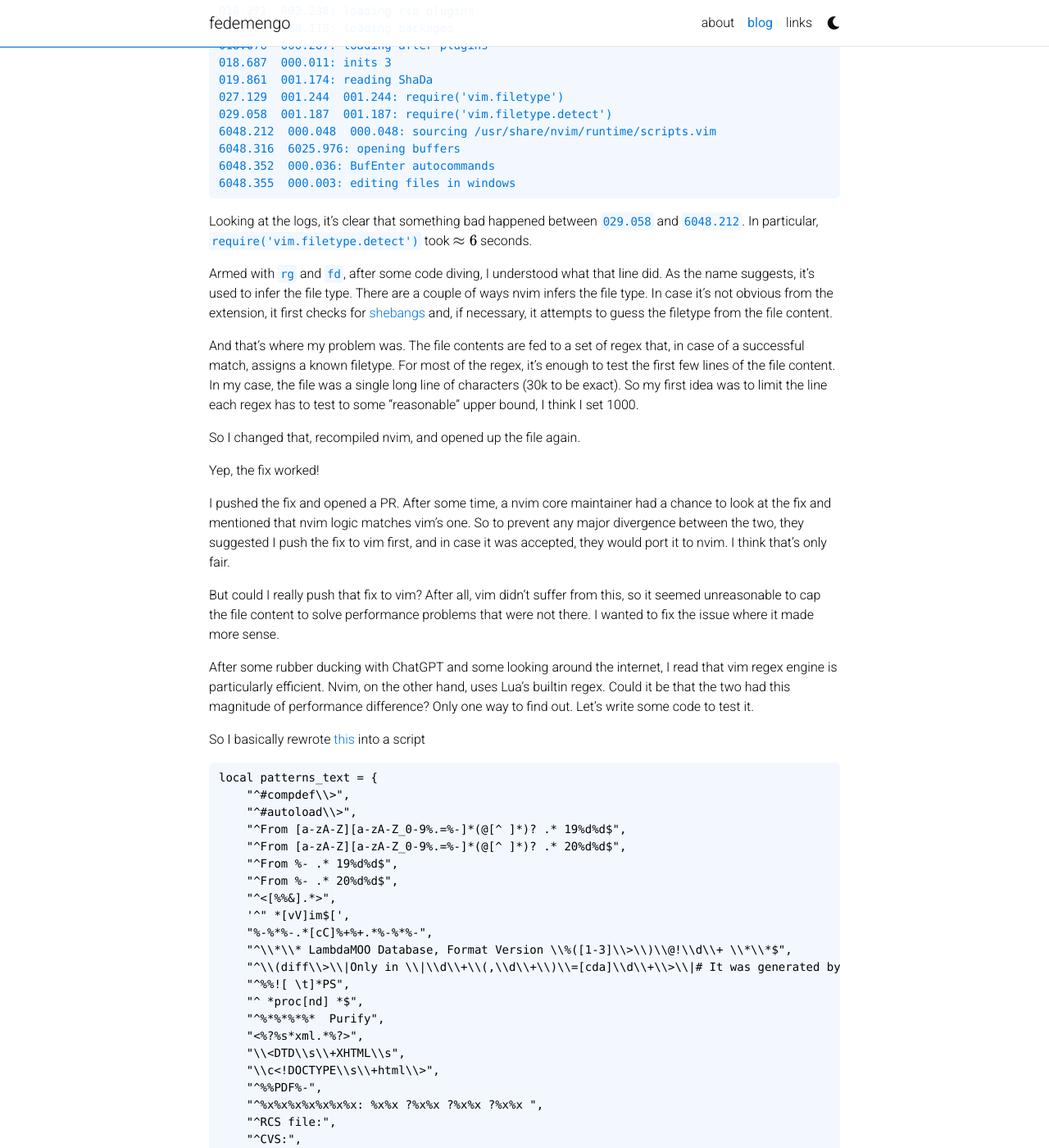
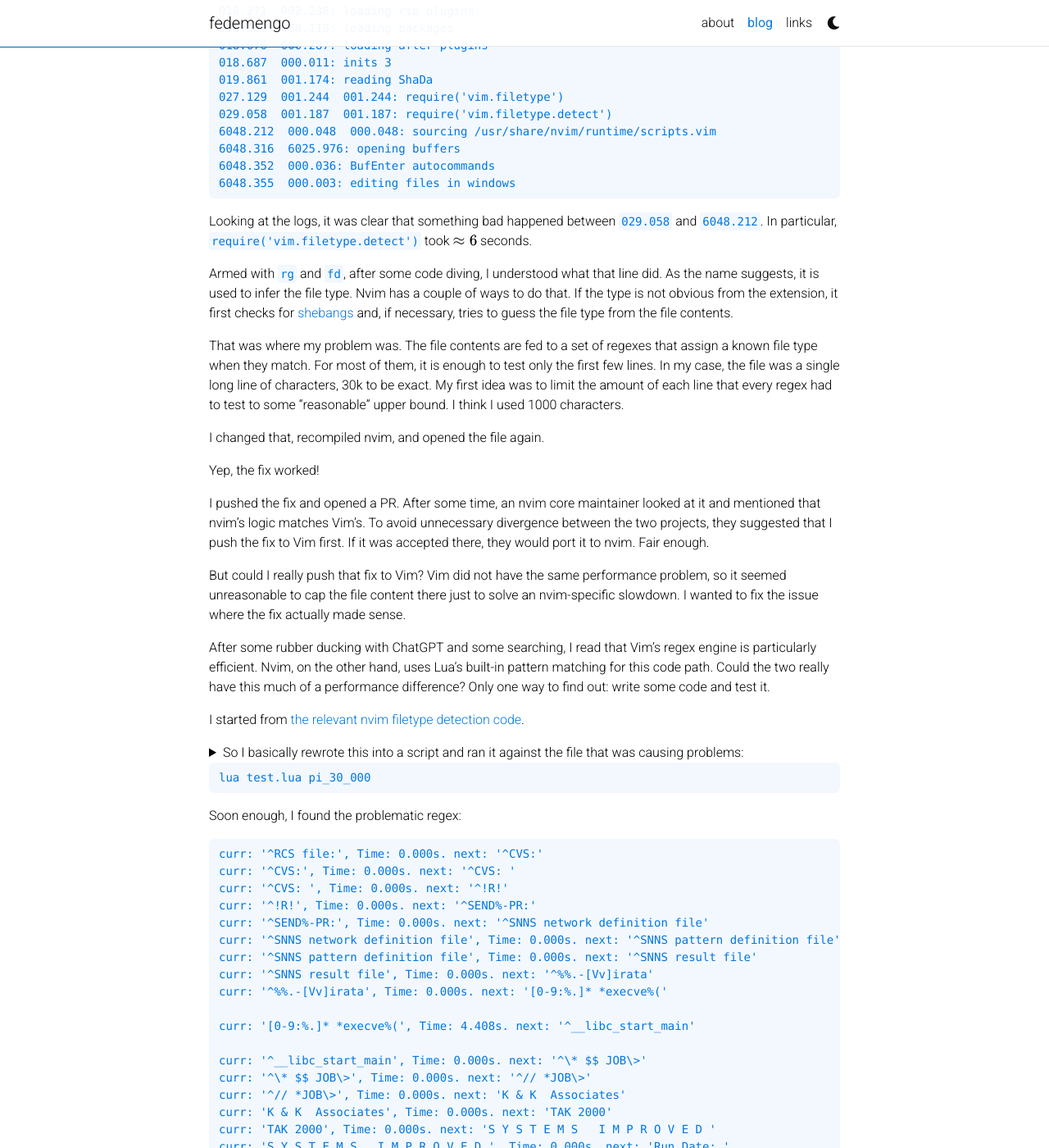
Before and after one commit to fedemengo/fedemengo.github.io, a Jekyll site: the page built from _posts/2023-04-23-nvim-evil-regex.md, in a window 1280 px wide and 1400 px high, scrolled down 1203 px. Shown: the whole window at 82% size. Built offline with Jekyll 4.4.1, drawn with Linux system fonts in a browser that asks for light colours; comment, search, counter and statistics services are not loaded; a style sheet for code colours, icons or effects is not loaded; some of the changed text lies outside the part shown.

Commit message:
tui plot

````diff
--- a/_posts/2023-04-23-nvim-evil-regex.md
+++ b/_posts/2023-04-23-nvim-evil-regex.md
@@ -1,24 +1,24 @@
 ---
 layout: post
-title:  How I made nvim 300x faster
-description: Tracking down an evil regex in vim and neovim
+title:  How I Made Neovim 300x Faster
+description: Tracking down an evil regex in Vim and Neovim
 tags: vim nvim regex
 categories: debugging
 ---
 
 ## Intro
 
-For a while, I've been working on a side [project](https://github.com/fedemengo/d2bist) that generates files with many 0s and 1s. As nvim is my primary editor, I frequently need to check or modify the contents of these files. However, to my great annoyance, whenever the files contained more than, let's say, tens of thousands of bit characters, nvim would hang for several seconds, minutes, or until I would SIGKILL it.
+For a while, I have been working on a side [project](https://github.com/fedemengo/d2bist) that generates files with long sequences of `0`s and `1`s. Nvim is my primary editor, so I often need to inspect or modify those files. To my great annoyance, whenever a file contained more than a few tens of thousands of bits, nvim would hang for several seconds, minutes, or until I finally SIGKILLed it.
 
-This kept happening, so I tried opening the same file with plain vim and to my surprise, the file would open up instantly. There had to be something wrong with my config, I thought. After all, adding more and more plugins to nvim undoubtedly makes the editor heavier and slower. It was time to find out where the problem was.
+This kept happening, so I tried opening the same file with plain Vim. To my surprise, it opened instantly. Something had to be wrong with my config. After all, adding more and more plugins to nvim undoubtedly makes the editor heavier and slower. It was time to find out what was going on.
 
 ## How
 
-I never had to debug performance issues in nvim before, so I didn't really have much to start with. My first suspicion was that the slow down was cause by some plugins. I tried to binary-search the plugin causing problems but even without plugins opening up that file was still slow.
+I had never debugged performance issues in nvim before, so I did not have much to start with. My first suspicion was that the slowdown was caused by a plugin. I tried to binary-search the offending plugin, but even without plugins, opening that file was still slow.
 
-I didn't havy many other ideas, looking at the helper I discovered the `--startuptime` flag. Since I didn't want to mess up my configuration I launched a docker container, clone and compile nvim. I made sure the problem was still present in the version from master and created an empty `init.lua`.
+I did not have many other ideas. Looking through the help, I discovered the `--startuptime` flag. Since I did not want to mess up my local configuration, I launched a Docker container, cloned and compiled nvim, verified that the problem was still present on `master`, and created an empty `init.lua`.
 
-Finally I launched
+Then I ran:
 
 ```sh
 root@ff1d74dcbc84:~# time nvim /test/data/data/pi_30_000 --startuptime vim-startup.log +qall
@@ -28,7 +28,7 @@
 sys     0m0.010s
 ```
 
-which generated
+which generated:
 
 ```
 times in msec
@@ -57,23 +57,27 @@
 6048.355  000.003: editing files in windows
 ```
 
-Looking at the logs, it's clear that something bad happened between `029.058` and `6048.212`. In particular, `require('vim.filetype.detect')` took $$\approx 6$$ seconds.
+Looking at the logs, it was clear that something bad happened between `029.058` and `6048.212`. In particular, `require('vim.filetype.detect')` took $$\approx 6$$ seconds.
 
-Armed with `rg` and `fd`, after some code diving, I understood what that line did. As the name suggests, it's used to infer the file type. There are a couple of ways nvim infers the file type. In case it's not obvious from the extension, it first checks for [shebangs](https://en.wikipedia.org/wiki/Shebang_(Unix)) and, if necessary, it attempts to guess the filetype from the file content.
+Armed with `rg` and `fd`, after some code diving, I understood what that line did. As the name suggests, it is used to infer the file type. Nvim has a couple of ways to do that. If the type is not obvious from the extension, it first checks for [shebangs](https://en.wikipedia.org/wiki/Shebang_(Unix)) and, if necessary, tries to guess the file type from the file contents.
 
-And that's where my problem was. The file contents are fed to a set of regex that, in case of a successful match, assigns a known filetype. For most of the regex, it's enough to test the first few lines of the file content. In my case, the file was a single long line of characters (30k to be exact). So my first idea was to limit the line each regex has to test to some "reasonable" upper bound, I think I set 1000.
+That was where my problem was. The file contents are fed to a set of regexes that assign a known file type when they match. For most of them, it is enough to test only the first few lines. In my case, the file was a single long line of characters, 30k to be exact. My first idea was to limit the amount of each line that every regex had to test to some "reasonable" upper bound. I think I used 1000 characters.
 
-So I changed that, recompiled nvim, and opened up the file again.
+I changed that, recompiled nvim, and opened the file again.
 
 Yep, the fix worked!
 
-I pushed the fix and opened a PR. After some time, a nvim core maintainer had a chance to look at the fix and mentioned that nvim logic matches vim's one. So to prevent any major divergence between the two, they suggested I push the fix to vim first, and in case it was accepted, they would port it to nvim. I think that's only fair.
+I pushed the fix and opened a PR. After some time, an nvim core maintainer looked at it and mentioned that nvim's logic matches Vim's. To avoid unnecessary divergence between the two projects, they suggested that I push the fix to Vim first. If it was accepted there, they would port it to nvim. Fair enough.
 
-But could I really push that fix to vim? After all, vim didn't suffer from this, so it seemed unreasonable to cap the file content to solve performance problems that were not there. I wanted to fix the issue where it made more sense.
+But could I really push that fix to Vim? Vim did not have the same performance problem, so it seemed unreasonable to cap the file content there just to solve an nvim-specific slowdown. I wanted to fix the issue where the fix actually made sense.
 
-After some rubber ducking with ChatGPT and some looking around the internet, I read that vim regex engine is particularly efficient. Nvim, on the other hand, uses Lua's builtin regex. Could it be that the two had this magnitude of performance difference? Only one way to find out. Let's write some code to test it.
+After some rubber ducking with ChatGPT and some searching, I read that Vim's regex engine is particularly efficient. Nvim, on the other hand, uses Lua's built-in pattern matching for this code path. Could the two really have this much of a performance difference? Only one way to find out: write some code and test it.
 
-So I basically rewrote [this](https://github.com/neovim/neovim/blob/53f36806f1b5107c0570ffbf57180a8e08f45b2e/runtime/lua/vim/filetype/detect.lua#L1660) into a script
+I started from [the relevant nvim filetype detection code](https://github.com/neovim/neovim/blob/53f36806f1b5107c0570ffbf57180a8e08f45b2e/runtime/lua/vim/filetype/detect.lua#L1660).
+
+<details markdown="1">
+<summary>So I basically rewrote this into a script and ran it against the file that was causing problems:</summary>
+
 ```lua
 local patterns_text = {
     "^#compdef\\>",
@@ -150,9 +154,13 @@
 end
 ```
 
-and run it against the file that was causing me problems `lua test.lua pi_30_000`
+</details>
 
-Soon enough I had found the problematic regex
+```sh
+lua test.lua pi_30_000
+```
+
+Soon enough, I found the problematic regex:
 
 ```
 curr: '^RCS file:', Time: 0.000s. next: '^CVS:'
@@ -175,17 +183,65 @@
 curr: 'S Y S T E M S   I M P R O V E D ', Time: 0.000s. next: 'Run Date: '
 ```
 
-The regex `[0-9:%.]* *execve%(` equivalent to `[0-9:.]* *execve(` without regex escape chars took $$\approx 4.4$$ seconds to evaluate, which is crazy considering all the other regexes evaluated instantly. I'm no expert in regexes but I think the issues is with a backtracking explosion. Remember the [naive string searching](https://en.wikipedia.org/wiki/String-searching_algorithm#Naive_string_search)?
+The regex `[0-9:%.]* *execve%(`, equivalent to `[0-9:.]* *execve(` without the regex escape characters, took $$\approx 4.4$$ seconds to evaluate. That is wild, considering all the other regexes evaluated instantly. I am no regex expert, but I think the issue was a backtracking explosion. Remember [naive string searching](https://en.wikipedia.org/wiki/String-searching_algorithm#Naive_string_search)?
 
-Anyway, the trend was close to quadratic, on paper the regex had to perform $$\sum_{i=1}^N i = \frac{N(N+1)}{2} = O(N^2)$$ matches.
+Anyway, the trend was close to quadratic. Fitting the measured startup times gives:
 
+$$t(N) \approx 0.007754 \cdot N^{2.001}$$
+
+where $$N$$ is the file-size label in thousands of characters and $$t(N)$$ is the startup time in seconds. The fitted exponent is effectively $$2$$, so the measured behavior is quadratic, or $$O(N^2)$$.
+
+{% comment %}
 {% include figure.html path="assets/img/blog/2023-04-23/nvim-plot.png" class="img-fluid rounded" %}
+{% endcomment %}
 
-I spent some time trying to understand why it was written that way, after all `[0-9:.]* *execve(` is equivalent to `execve(` given that both `[0-9:.]` and `\s` are matched zero or more times, so they don't really matter. This would not have been the case if the regex had been anchored.
+```sh
+                                   nvim startup: evil regex timing
+      ┌──────────────────────────────────────────────────────────────────────────────────────┐
+7801.9┤ .. N^2                                                                              x│
+      │ xx data                                                                            . │
+      │                                                                                   .  │
+      │                                                                                 ..   │
+      │                                                                                .     │
+6501.7┤                                                                              ..      │
+      │                                                                             .        │
+      │                                                                           ..         │
+      │                                                                          .           │
+      │                                                                        x.            │
+      │                                                                       .              │
+5201.5┤                                                                     ..               │
+      │                                                                    .                 │
+      │                                                                  ..                  │
+      │                                                                x.                    │
+      │                                                              ..                      │
+3901.3┤                                                           ...                        │
+      │                                                         ..                           │
+      │                                                       ..                             │
+      │                                                     ..                               │
+      │                                                   ..                                 │
+2601.2┤                                                 ..                                   │
+      │                                              ...                                     │
+      │                                            ..                                        │
+      │                                          x.                                          │
+      │                                       ...                                            │
+      │                                    ...                                               │
+1301.0┤                                 ...                                                  │
+      │                             ....                                                     │
+      │                         ....                                                         │
+      │                     x...                                                             │
+      │            .........                                                                 │
+   0.8┤x.x.....x...                                                                          │
+      └┬────────────────────┬─────────────────────┬────────────────────┬────────────────────┬┘
+      1.0                 25.8                  50.5                 75.2               100.0
+seconds                         normalized file size (1 ~= 10k chars)
 
-Finally! Something is actually wrong (in vim too) and should be fixed.
+```
 
-I gave it a shot with the simplified regex. Comparing the time to open up the file before the fix
+I spent some time trying to understand why it was written that way. After all, `[0-9:.]* *execve(` is equivalent to `execve(`, because both `[0-9:.]` and the space are matched zero or more times. They do not constrain the match unless the regex is anchored.
+
+Finally! Something was actually wrong, in Vim too, and it should be fixed.
+
+I gave it a shot with the simplified regex. Here is the time to open the file before the fix:
 
 ```sh
 root@ff1d74dcbc84:~# time nvim /test/data/data/pi_30_000 +qall
@@ -204,11 +260,12 @@
 user    0m0.014s
 sys     0m0.000s
 ```
-just awesome.
 
-I updated the PR in nvim and opened a PR in vim with the simplified version of the regex. I also noticed that the very same regex had undergone some changes and it also used to be anchored. I think somewhere along the line an edit wasn't really equivalent, so I added a test to prevent future regressions. You know, just for good measure.
+Much better.
 
-After some [back and forth](https://github.com/vim/vim/pull/12220) with @brammool on how to tackle this, I ended up with a fix that eventually got [accepted](https://github.com/vim/vim/commit/6e5a9f948221b52caaaf106079cb3430c4dd7c77) into vim codebase and [ported](https://github.com/neovim/neovim/commit/6d9f5b6bf0fc324b33ce01f74a6030c9271b1a01) into nvim.
+I updated the nvim PR and opened a Vim PR with the simplified regex. I also noticed that the same regex had changed over time and used to be anchored. I think an edit somewhere along the line was not actually equivalent, so I added a test to prevent future regressions. You know, just for good measure.
+
+After some [back and forth](https://github.com/vim/vim/pull/12220) with @brammool on how to tackle this, I ended up with a fix that eventually got [accepted](https://github.com/vim/vim/commit/6e5a9f948221b52caaaf106079cb3430c4dd7c77) into the Vim codebase and [ported](https://github.com/neovim/neovim/commit/6d9f5b6bf0fc324b33ce01f74a6030c9271b1a01) into nvim.
 
 ```diff
 	 || line4 =~ '^%.\{-}[Vv]irata'
@@ -225,18 +282,18 @@
     # VSE JCL
     elseif line1 =~ '^\* $$ JOB\>' || line1 =~ '^// *JOB\>'
 ```
-Now that I look at it I think `^[0-9:.]* *execve(` was enough to guarantee optimal performances and correctness, but whatever.
+Looking at it now, I think `^[0-9:.]* *execve(` would have been enough to guarantee both correctness and good performance, but whatever.
 
-And that folks, is how I made nvim $$6.142 / 0.021 = 292.48 \approx 300$$ times faster ;)
+And that, folks, is how I made nvim $$6.142 / 0.021 = 292.48 \approx 300$$ times faster.
 
 ## Conclusion
 
 This was an interesting and fun exercise in troubleshooting.
 
-It made me appreciate open source and hate regex even more! After this was done I started to wonder if a tool to [simplify](https://en.wikipedia.org/wiki/NFA_minimization) regexes exists and how [difficult](https://cstheory.blogoverflow.com/2011/08/on-learning-regular-languages/) it would be to make one. Maybe I'll give it a shot.
+It made me appreciate open source and hate regex even more. After this was done, I started to wonder whether a tool to [simplify](https://en.wikipedia.org/wiki/NFA_minimization) regexes exists, and how [difficult](https://cstheory.blogoverflow.com/2011/08/on-learning-regular-languages/) it would be to make one. Maybe I will give it a shot.
 
-Another interesting way to investigate slow downs in nvim that I found is [this](https://github.com/stevearc/profile.nvim) amazing profiling plugin. In case `--startuptime` doesn't give enough or any actionable information.
+Another interesting way to investigate slowdowns in nvim is [this](https://github.com/stevearc/profile.nvim) excellent profiling plugin. It is useful when `--startuptime` does not give enough actionable information.
 
-For example, this is what it showed for my problem. I added a small [wrapper](https://github.com/fedemengo/nvim/blob/5edbcf57707a5a987275dad8f1e78f3b13efddc4/fnl/mods/dev/profile.fnl) to my config and followed the intruction on the repo on how to generate a profile of the startup. And finally inspected the profile with [perfetto](https://github.com/google/perfetto).
+For example, this is what it showed for my problem. I added a small [wrapper](https://github.com/fedemengo/nvim/blob/5edbcf57707a5a987275dad8f1e78f3b13efddc4/fnl/mods/dev/profile.fnl) to my config, followed the repository instructions to generate a startup profile, and inspected the result with [Perfetto](https://github.com/google/perfetto).
 
 {% include figure.html path="assets/img/blog/2023-04-23/profiler.png" class="img-fluid rounded" zoomable=true %}
````
Also changed, not shown: other parts of _posts/2023-04-23-nvim-evil-regex.md (+1 -1 lines).
